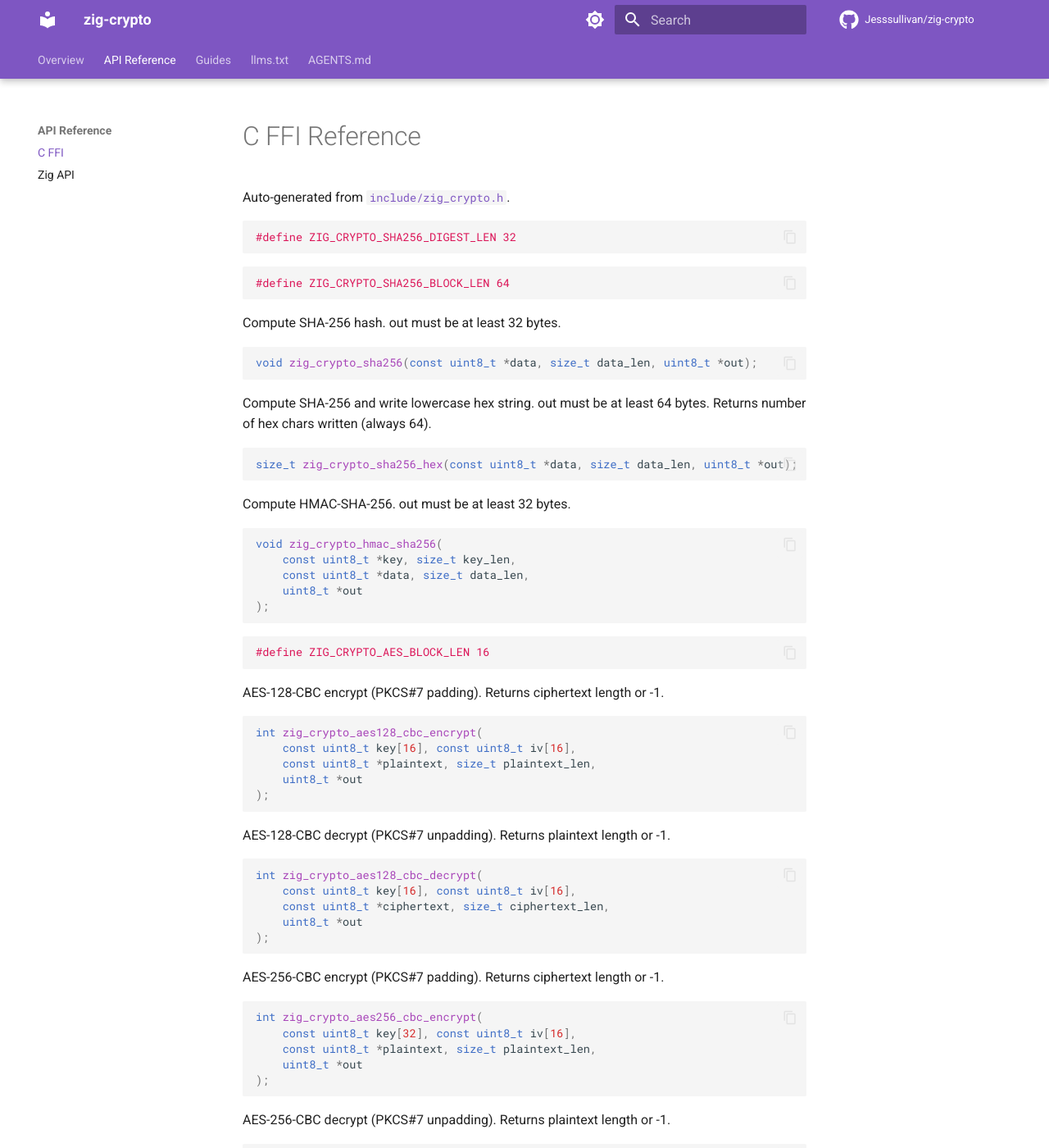
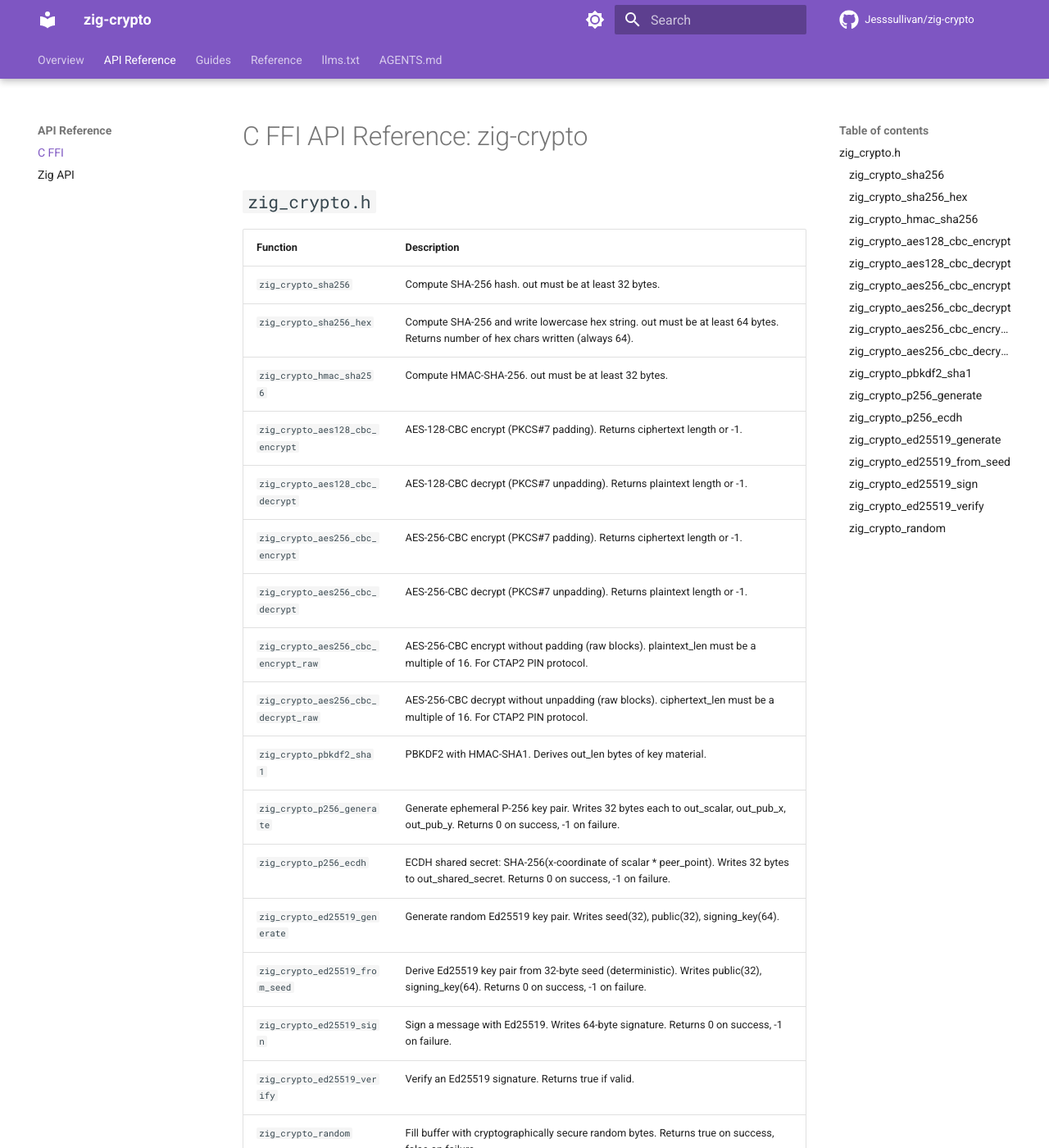
Before and after one commit to Jesssullivan/zig-crypto, an MkDocs documentation site: the page built from docs/api/c-ffi.md, in a window 1280 px wide and 1400 px high. Shown: the whole window at 82% size. Built offline with MkDocs 1.6.1 and Material for MkDocs 9.7.7, drawn with Linux system fonts in a browser that asks for light colours; comment, search, counter and statistics services are not loaded; some of the changed text lies outside the part shown.

Commit message:
Fix orphaned source-tree.md and consolidate docs CI on gen_docs.py
- Add docs/source-tree.md to mkdocs.yml nav under Reference section
- Update docs.yml CI to run gen_docs.py (comprehensive generator)
  instead of gen_api_docs.py (API-only generator)
- Regenerate API docs via gen_docs.py for consistency

````diff
--- a/docs/api/c-ffi.md
+++ b/docs/api/c-ffi.md
@@ -1,14 +1,30 @@
-# C FFI Reference
+# C FFI API Reference: zig-crypto
 
-Auto-generated from [`include/zig_crypto.h`](https://github.com/Jesssullivan/zig-crypto/blob/main/include/zig_crypto.h).
+## `zig_crypto.h`
 
-```c
-#define ZIG_CRYPTO_SHA256_DIGEST_LEN 32
-```
+| Function | Description |
+|----------|-------------|
+| `zig_crypto_sha256` | Compute SHA-256 hash. out must be at least 32 bytes. |
+| `zig_crypto_sha256_hex` | Compute SHA-256 and write lowercase hex string. out must be at least 64 bytes. Returns number of hex chars written (always 64). |
+| `zig_crypto_hmac_sha256` | Compute HMAC-SHA-256. out must be at least 32 bytes. |
+| `zig_crypto_aes128_cbc_encrypt` | AES-128-CBC encrypt (PKCS#7 padding). Returns ciphertext length or -1. |
+| `zig_crypto_aes128_cbc_decrypt` | AES-128-CBC decrypt (PKCS#7 unpadding). Returns plaintext length or -1. |
+| `zig_crypto_aes256_cbc_encrypt` | AES-256-CBC encrypt (PKCS#7 padding). Returns ciphertext length or -1. |
+| `zig_crypto_aes256_cbc_decrypt` | AES-256-CBC decrypt (PKCS#7 unpadding). Returns plaintext length or -1. |
+| `zig_crypto_aes256_cbc_encrypt_raw` | AES-256-CBC encrypt without padding (raw blocks). plaintext_len must be a multiple of 16. For CTAP2 PIN protocol. |
+| `zig_crypto_aes256_cbc_decrypt_raw` | AES-256-CBC decrypt without unpadding (raw blocks). ciphertext_len must be a multiple of 16. For CTAP2 PIN protocol. |
+| `zig_crypto_pbkdf2_sha1` | PBKDF2 with HMAC-SHA1. Derives out_len bytes of key material. |
+| `zig_crypto_p256_generate` | Generate ephemeral P-256 key pair. Writes 32 bytes each to out_scalar, out_pub_x, out_pub_y. Returns 0 on success, -1 on failure. |
+| `zig_crypto_p256_ecdh` | ECDH shared secret: SHA-256(x-coordinate of scalar * peer_point). Writes 32 bytes to out_shared_secret. Returns 0 on success, -1 on failure. |
+| `zig_crypto_ed25519_generate` | Generate random Ed25519 key pair. Writes seed(32), public(32), signing_key(64). |
+| `zig_crypto_ed25519_from_seed` | Derive Ed25519 key pair from 32-byte seed (deterministic). Writes public(32), signing_key(64). Returns 0 on success, -1 on failure. |
+| `zig_crypto_ed25519_sign` | Sign a message with Ed25519. Writes 64-byte signature. Returns 0 on success, -1 on failure. |
+| `zig_crypto_ed25519_verify` | Verify an Ed25519 signature. Returns true if valid. |
+| `zig_crypto_random` | Fill buffer with cryptographically secure random bytes. Returns true on success, false on failure. |
 
-```c
-#define ZIG_CRYPTO_SHA256_BLOCK_LEN 64
-```
+---
+
+### `zig_crypto_sha256`
 
 Compute SHA-256 hash. out must be at least 32 bytes.
 
@@ -16,195 +32,129 @@
 void zig_crypto_sha256(const uint8_t *data, size_t data_len, uint8_t *out);
 ```
 
-Compute SHA-256 and write lowercase hex string. out must be at least 64 bytes.
- Returns number of hex chars written (always 64).
+### `zig_crypto_sha256_hex`
+
+Compute SHA-256 and write lowercase hex string. out must be at least 64 bytes. Returns number of hex chars written (always 64).
 
 ```c
 size_t zig_crypto_sha256_hex(const uint8_t *data, size_t data_len, uint8_t *out);
 ```
 
+### `zig_crypto_hmac_sha256`
+
 Compute HMAC-SHA-256. out must be at least 32 bytes.
 
 ```c
-void zig_crypto_hmac_sha256(
-    const uint8_t *key, size_t key_len,
-    const uint8_t *data, size_t data_len,
-    uint8_t *out
-);
+void zig_crypto_hmac_sha256( const uint8_t *key, size_t key_len, const uint8_t *data, size_t data_len, uint8_t *out );
 ```
 
-```c
-#define ZIG_CRYPTO_AES_BLOCK_LEN 16
-```
+### `zig_crypto_aes128_cbc_encrypt`
 
 AES-128-CBC encrypt (PKCS#7 padding). Returns ciphertext length or -1.
 
 ```c
-int zig_crypto_aes128_cbc_encrypt(
-    const uint8_t key[16], const uint8_t iv[16],
-    const uint8_t *plaintext, size_t plaintext_len,
-    uint8_t *out
-);
+int zig_crypto_aes128_cbc_encrypt( const uint8_t key[16], const uint8_t iv[16], const uint8_t *plaintext, size_t plaintext_len, uint8_t *out );
 ```
+
+### `zig_crypto_aes128_cbc_decrypt`
 
 AES-128-CBC decrypt (PKCS#7 unpadding). Returns plaintext length or -1.
 
 ```c
-int zig_crypto_aes128_cbc_decrypt(
-    const uint8_t key[16], const uint8_t iv[16],
-    const uint8_t *ciphertext, size_t ciphertext_len,
-    uint8_t *out
-);
+int zig_crypto_aes128_cbc_decrypt( const uint8_t key[16], const uint8_t iv[16], const uint8_t *ciphertext, size_t ciphertext_len, uint8_t *out );
 ```
+
+### `zig_crypto_aes256_cbc_encrypt`
 
 AES-256-CBC encrypt (PKCS#7 padding). Returns ciphertext length or -1.
 
 ```c
-int zig_crypto_aes256_cbc_encrypt(
-    const uint8_t key[32], const uint8_t iv[16],
-    const uint8_t *plaintext, size_t plaintext_len,
-    uint8_t *out
-);
+int zig_crypto_aes256_cbc_encrypt( const uint8_t key[32], const uint8_t iv[16], const uint8_t *plaintext, size_t plaintext_len, uint8_t *out );
 ```
+
+### `zig_crypto_aes256_cbc_decrypt`
 
 AES-256-CBC decrypt (PKCS#7 unpadding). Returns plaintext length or -1.
 
 ```c
-int zig_crypto_aes256_cbc_decrypt(
-    const uint8_t key[32], const uint8_t iv[16],
-    const uint8_t *ciphertext, size_t ciphertext_len,
-    uint8_t *out
-);
+int zig_crypto_aes256_cbc_decrypt( const uint8_t key[32], const uint8_t iv[16], const uint8_t *ciphertext, size_t ciphertext_len, uint8_t *out );
 ```
 
-AES-256-CBC encrypt without padding (raw blocks).
- plaintext_len must be a multiple of 16. For CTAP2 PIN protocol.
+### `zig_crypto_aes256_cbc_encrypt_raw`
+
+AES-256-CBC encrypt without padding (raw blocks). plaintext_len must be a multiple of 16. For CTAP2 PIN protocol.
 
 ```c
-int zig_crypto_aes256_cbc_encrypt_raw(
-    const uint8_t key[32], const uint8_t iv[16],
-    const uint8_t *plaintext, size_t plaintext_len,
-    uint8_t *out
-);
+int zig_crypto_aes256_cbc_encrypt_raw( const uint8_t key[32], const uint8_t iv[16], const uint8_t *plaintext, size_t plaintext_len, uint8_t *out );
 ```
 
-AES-256-CBC decrypt without unpadding (raw blocks).
- ciphertext_len must be a multiple of 16. For CTAP2 PIN protocol.
+### `zig_crypto_aes256_cbc_decrypt_raw`
+
+AES-256-CBC decrypt without unpadding (raw blocks). ciphertext_len must be a multiple of 16. For CTAP2 PIN protocol.
 
 ```c
-int zig_crypto_aes256_cbc_decrypt_raw(
-    const uint8_t key[32], const uint8_t iv[16],
-    const uint8_t *ciphertext, size_t ciphertext_len,
-    uint8_t *out
-);
+int zig_crypto_aes256_cbc_decrypt_raw( const uint8_t key[32], const uint8_t iv[16], const uint8_t *ciphertext, size_t ciphertext_len, uint8_t *out );
 ```
+
+### `zig_crypto_pbkdf2_sha1`
 
 PBKDF2 with HMAC-SHA1. Derives out_len bytes of key material.
 
 ```c
-void zig_crypto_pbkdf2_sha1(
-    const uint8_t *passphrase, size_t passphrase_len,
-    const uint8_t *salt, size_t salt_len,
-    uint32_t iterations,
-    uint8_t *out, size_t out_len
-);
+void zig_crypto_pbkdf2_sha1( const uint8_t *passphrase, size_t passphrase_len, const uint8_t *salt, size_t salt_len, uint32_t iterations, uint8_t *out, size_t out_len );
 ```
 
+### `zig_crypto_p256_generate`
+
+Generate ephemeral P-256 key pair. Writes 32 bytes each to out_scalar, out_pub_x, out_pub_y. Returns 0 on success, -1 on failure.
+
 ```c
-#define ZIG_CRYPTO_P256_SCALAR_LEN 32
+int zig_crypto_p256_generate( uint8_t *out_scalar, uint8_t *out_pub_x, uint8_t *out_pub_y );
 ```
 
+### `zig_crypto_p256_ecdh`
+
+ECDH shared secret: SHA-256(x-coordinate of scalar * peer_point). Writes 32 bytes to out_shared_secret. Returns 0 on success, -1 on failure.
+
 ```c
-#define ZIG_CRYPTO_P256_COORD_LEN 32
+int zig_crypto_p256_ecdh( const uint8_t scalar[32], const uint8_t peer_x[32], const uint8_t peer_y[32], uint8_t *out_shared_secret );
 ```
 
-Generate ephemeral P-256 key pair.
- Writes 32 bytes each to out_scalar, out_pub_x, out_pub_y.
- Returns 0 on success, -1 on failure.
+### `zig_crypto_ed25519_generate`
+
+Generate random Ed25519 key pair. Writes seed(32), public(32), signing_key(64).
 
 ```c
-int zig_crypto_p256_generate(
-    uint8_t *out_scalar,
-    uint8_t *out_pub_x,
-    uint8_t *out_pub_y
-);
+void zig_crypto_ed25519_generate( uint8_t *out_seed, uint8_t *out_public, uint8_t *out_signing );
 ```
 
-ECDH shared secret: SHA-256(x-coordinate of scalar * peer_point).
- Writes 32 bytes to out_shared_secret.
- Returns 0 on success, -1 on failure.
+### `zig_crypto_ed25519_from_seed`
+
+Derive Ed25519 key pair from 32-byte seed (deterministic). Writes public(32), signing_key(64). Returns 0 on success, -1 on failure.
 
 ```c
-int zig_crypto_p256_ecdh(
-    const uint8_t scalar[32],
-    const uint8_t peer_x[32],
-    const uint8_t peer_y[32],
-    uint8_t *out_shared_secret
-);
+int zig_crypto_ed25519_from_seed( const uint8_t seed[32], uint8_t *out_public, uint8_t *out_signing );
 ```
 
+### `zig_crypto_ed25519_sign`
+
+Sign a message with Ed25519. Writes 64-byte signature. Returns 0 on success, -1 on failure.
+
 ```c
-#define ZIG_CRYPTO_ED25519_SEED_LEN 32
+int zig_crypto_ed25519_sign( const uint8_t *message, size_t message_len, const uint8_t signing_key[64], uint8_t *out_signature );
 ```
 
-```c
-#define ZIG_CRYPTO_ED25519_PUBLIC_LEN 32
-```
-
-```c
-#define ZIG_CRYPTO_ED25519_SIGNING_LEN 64
-```
-
-```c
-#define ZIG_CRYPTO_ED25519_SIGNATURE_LEN 64
-```
-
-Generate random Ed25519 key pair.
- Writes seed(32), public(32), signing_key(64).
-
-```c
-void zig_crypto_ed25519_generate(
-    uint8_t *out_seed,
-    uint8_t *out_public,
-    uint8_t *out_signing
-);
-```
-
-Derive Ed25519 key pair from 32-byte seed (deterministic).
- Writes public(32), signing_key(64).
- Returns 0 on success, -1 on failure.
-
-```c
-int zig_crypto_ed25519_from_seed(
-    const uint8_t seed[32],
-    uint8_t *out_public,
-    uint8_t *out_signing
-);
-```
-
-Sign a message with Ed25519. Writes 64-byte signature.
- Returns 0 on success, -1 on failure.
-
-```c
-int zig_crypto_ed25519_sign(
-    const uint8_t *message, size_t message_len,
-    const uint8_t signing_key[64],
-    uint8_t *out_signature
-);
-```
+### `zig_crypto_ed25519_verify`
 
 Verify an Ed25519 signature. Returns true if valid.
 
 ```c
-bool zig_crypto_ed25519_verify(
-    const uint8_t *message, size_t message_len,
-    const uint8_t signature[64],
-    const uint8_t public_key[32]
-);
+bool zig_crypto_ed25519_verify( const uint8_t *message, size_t message_len, const uint8_t signature[64], const uint8_t public_key[32] );
 ```
 
-Fill buffer with cryptographically secure random bytes.
- Returns true on success, false on failure.
+### `zig_crypto_random`
+
+Fill buffer with cryptographically secure random bytes. Returns true on success, false on failure.
 
 ```c
 bool zig_crypto_random(uint8_t *buf, size_t len);
--- a/mkdocs.yml
+++ b/mkdocs.yml
@@ -78,5 +78,7 @@
   - Guides:
       - Integration: guides/integration.md
       - Building: guides/building.md
+  - Reference:
+      - Source Tree: source-tree.md
   - llms.txt: llms.txt
   - AGENTS.md: agents.md
````
Also changed, not shown: docs/api/zig-api.md (+135 -74 lines), docs/source-tree.md (+2 -2 lines), 1 other file.
